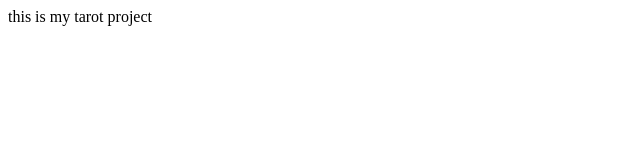
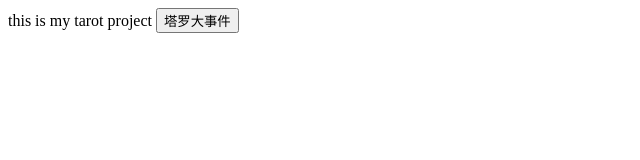
Before and after one commit to laughingMe/tarot, a plain HTML site: page index.html in a window 1280 px wide. Shown: the whole page, without its empty margins (0-640 px from the left). Drawn offline with Linux system fonts and the light colour scheme.

Commit message:
大事件

```diff
--- a/index.html
+++ b/index.html
@@ -9,6 +9,7 @@
 <body>
     <div>
         this is my tarot project
+        <button id="myTarot">塔罗大事件</button>
     </div>
     <script></script>
 </body>
```
Also changed, not shown: index.js (added).
